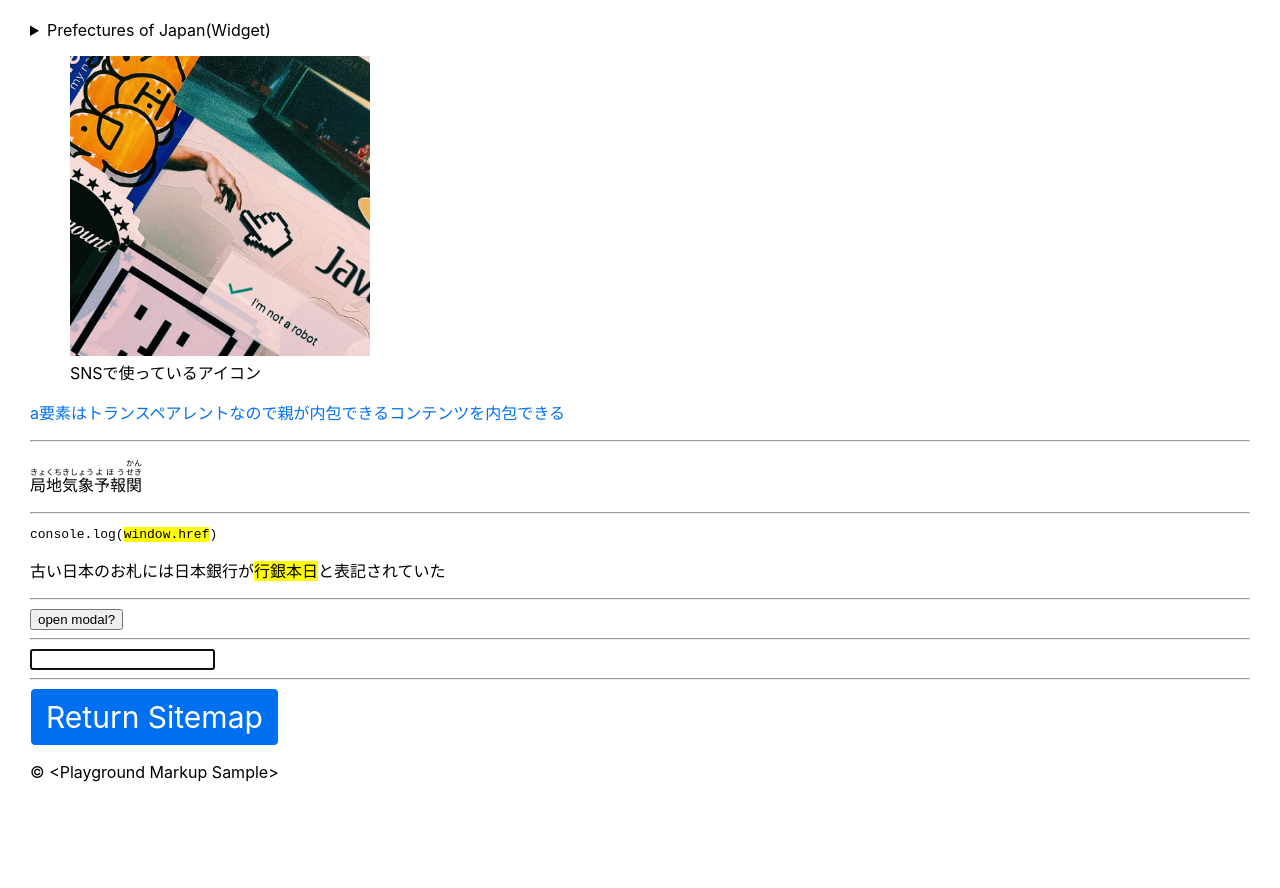
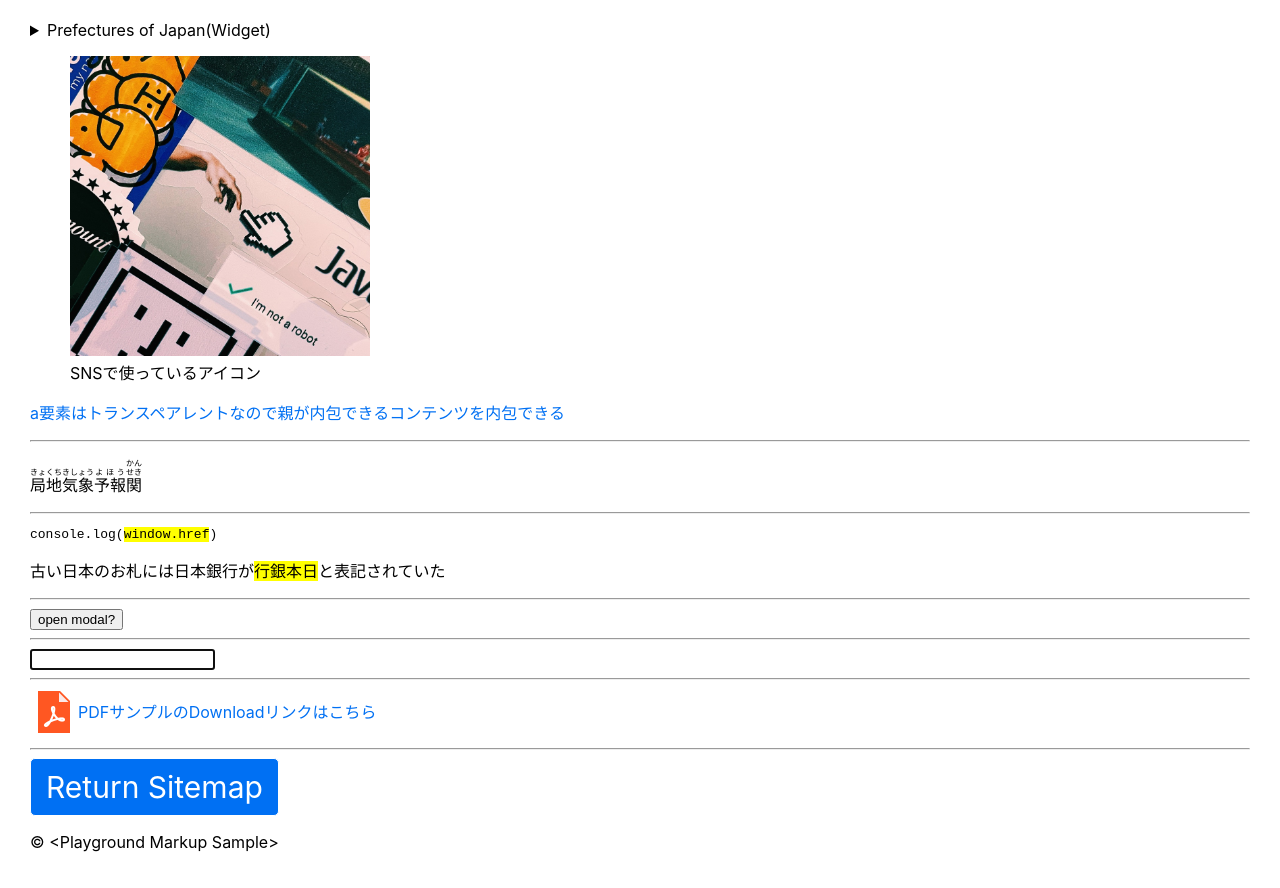
Before and after one commit to 02kK/nextjs-chaotic-playground, a Next.js app: page /playground/markup in a window 1280 px wide. Before the commit the page ends 818 px from the top, so only its background shows below. Built offline with nearby package versions, Linux system fonts and the light colour scheme.

Commit message:
pdfダウンロードリンクを作成

```diff
--- a/src/pages/playground/markup.tsx
+++ b/src/pages/playground/markup.tsx
@@ -1,6 +1,7 @@
 import { useEffect, useState } from "react";
 import Image from "next/image";
 import Link from "next/link";
+import styled from "@emotion/styled";
 
 import LinkButton from "../../component/LinkButton";
 import StyledPGContainer from "../../component/StyledPGContainer";
@@ -133,6 +134,10 @@ const Markup = () => {
           ></input>
         </form>
         <hr />
+        <SDownloadLink href="/pdf/sample.pdf" download>
+          PDFサンプルのDownloadリンクはこちら
+        </SDownloadLink>
+        <hr />
         <noscript>
           We can&apos;t use JavaScript on your blowser.
           <br />
@@ -145,4 +150,11 @@ const Markup = () => {
   );
 };
 
+const SDownloadLink = styled.a`
+  &::before {
+    content: url(/img/shared/pdf_icon.png);
+    vertical-align: middle;
+  }
+`;
+
 export default Markup;
```
Also changed, not shown: public/img/shared/pdf_icon.png (added), 1 other file (tests, documents, lock files or other folders).
